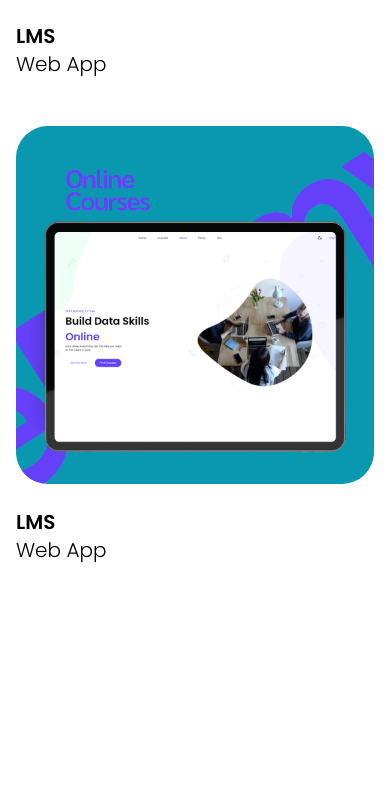
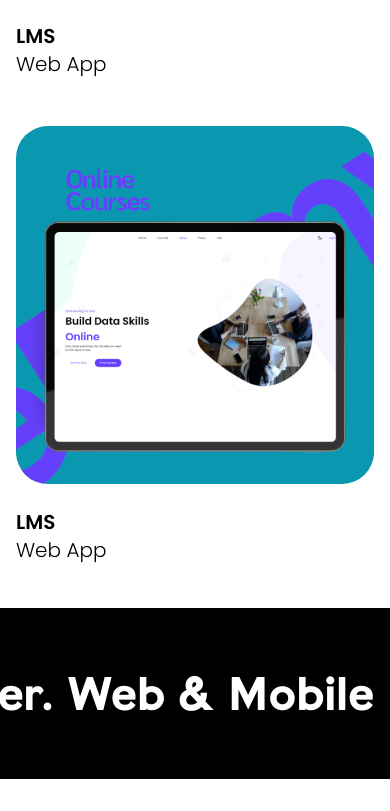
Before and after one commit to mohamed-kandad/portfolio, a Next.js app: page / in a window 390 px wide. Shown: the part 3355-4166 px from the top of the page. Before the commit the page ends 3931 px from the top, so only its background shows below. Built offline with nearby package versions, Linux system fonts and the light colour scheme; a web font is replaced by a local one.

Commit message:
[ADD] section web and mobile dev

```diff
--- a/src/app/globals.css
+++ b/src/app/globals.css
@@ -38,3 +38,20 @@ body {
     text-wrap: balance;
   }
 }
+
+
+@keyframes scroll {
+  0% {
+    transform: translateX(0%);
+  }
+  100% {
+    transform: translateX(-100%);
+  }
+}
+
+/* Apply the animation to the text */
+.scrolling-text {
+  display: inline-block;
+  white-space: nowrap;
+  animation: scroll 40s linear infinite;
+}
--- a/src/app/page.tsx
+++ b/src/app/page.tsx
@@ -2,6 +2,7 @@ import { Header } from "@/components";
 import MyAdvantages from "@/components/MyAdvantages";
 import NavBar from "@/components/NavBar";
 import Projects from "@/components/Projects";
+import WebMobileText from "@/components/WebMobileText";
 import React from "react";
 
 type Props = {};
@@ -13,6 +14,7 @@ const page = (props: Props) => {
       <Header />
       <MyAdvantages />
       <Projects />
+      <WebMobileText />
     </>
   );
 };
--- /dev/null
+++ b/src/components/WebMobileText.tsx
@@ -0,0 +1,21 @@
+import React from "react";
+
+type Props = {};
+
+const WebMobileText = (props: Props) => {
+  return (
+    // <div className="py-12 bg-black dark:bg-white text-white dark:text-black font-labilGR my-16 text-[120px] text-nowrap font-bold">
+    //   Web & Mobile Developer Web & Mobile Developer Web & Mobile Developer
+    // </div>
+    <div className="relative overflow-hidden py-12 bg-black dark:bg-white text-white dark:text-black font-labilGR my-8 md:my-10 lg:my-14">
+      <div className="scrolling-text whitespace-nowrap text-[50px] md:text-[90px] lg:text-[110px] font-bold">
+        Web & Mobile Developer. Web & Mobile Developer. Web & Mobile Developer
+        Web & Mobile Developer. Web & Mobile Developer. Web & Mobile Developer
+        Web & Mobile Developer. Web & Mobile Developer. Web & Mobile Developer
+        Web & Mobile Developer. Web & Mobile Developer. Web & Mobile Developer
+      </div>
+    </div>
+  );
+};
+
+export default WebMobileText;
```
